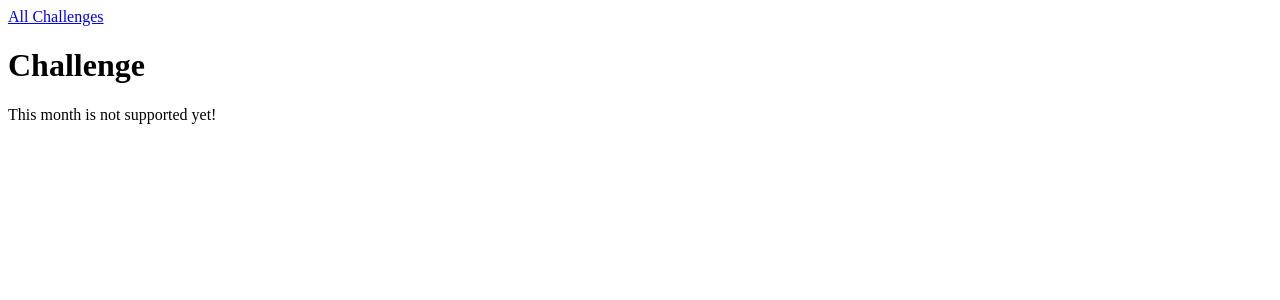
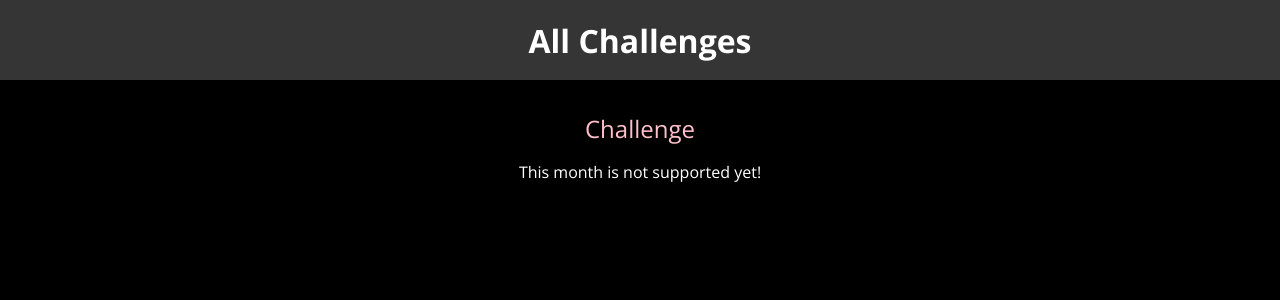
Before and after one commit to LuisFernandoLV25/djangoproject, a Django app: template challenges/templates/challenges/challenge.html in a window 1280 px wide. Shown: the top 300 px of the page. Run offline with Django 5.2, Linux system fonts and the light colour scheme; the template is opened without the code that fills it, so the values that code supplies are empty.

Commit message:
Archivos globales estaticos y estilos CSS

```diff
--- /dev/null
+++ b/challenges/static/challenges/challenge.css
@@ -0,0 +1,22 @@
+h1,h2{
+    font-weight: bold;
+    text-align: center;
+    color:white;
+}
+
+h1{
+    font-size: 1.5rem;
+    margin: 2rem 0 1rem 0;
+    font-weight: normal;
+    color: pink;
+}
+h2{
+    font-size: 3rem;
+    font-weight: bold;
+}
+
+
+.fallback{
+    text-align: center;
+    color: white;
+}
--- a/challenges/static/challenges/challenges.css
+++ /dev/null
@@ -1,3 +0,0 @@
-ul{
-    list-style: none;
-}
--- /dev/null
+++ b/challenges/static/challenges/includes/header.css
@@ -0,0 +1,25 @@
+header{
+    width: 100%;
+    height: 5rem;
+    background-color: #353535;
+}
+
+header nav{
+    width: 100%;
+    height: 100%;
+    display: flex;
+    justify-content: center;
+    align-items: center;
+}
+
+header nav a{
+    color: white;
+    font-size: 2rem;
+    font-weight: bold;
+    text-decoration: none;
+}
+
+header nav a:hover,
+header nav a:active{
+    color:pink;
+}
--- a/challenges/templates/challenges/challenge.html
+++ b/challenges/templates/challenges/challenge.html
@@ -1,4 +1,9 @@
 {% extends "base.html" %}
+{% load static %}
+{% block css_files %}
+<link rel="stylesheet" href="{% static "challenges/challenge.css" %}">
+<link rel="stylesheet" href="{% static "challenges/includes/header.css" %}">
+{% endblock %}
 {% block page_title %}
 {{month_name|title}}Challenge
 {% endblock %}
@@ -8,7 +13,7 @@
     {% if text is not None %}
     <h2>{{text}}</h2>
     {% else %}
-    <p>
+    <p class="fallback">
         This month is not supported yet!
     </p>
     {% endif %}
--- a/challenges/templates/challenges/index.html
+++ b/challenges/templates/challenges/index.html
@@ -1,7 +1,8 @@
 {% extends "base.html" %}
 {% load static %}
 {% block css_files %}
-<link rel="stylesheet" href="{% static "challenges/challenges.css" %}">
+<link rel="stylesheet" href="{% static "challenges/index.css" %}">
+<link rel="stylesheet" href="{% static "challenges/includes/header.css" %}">
 {% endblock %}
 {% block page_title %}
 All Challenges
--- a/monthly_challenges/settings.py
+++ b/monthly_challenges/settings.py
@@ -124,3 +124,7 @@ STATIC_URL = 'static/'
 # https://docs.djangoproject.com/en/5.0/ref/settings/#default-auto-field
 
 DEFAULT_AUTO_FIELD = 'django.db.models.BigAutoField'
+
+STATICFILES_DIRS = [
+    BASE_DIR / "static"
+]
--- /dev/null
+++ b/static/style.css
@@ -0,0 +1,10 @@
+@import url('https://fonts.googleapis.com/css2?family=Open+Sans:ital,wght@0,300..800;1,300..800&display=swap');
+
+html {
+    font-family: "Open Sans", sans-serif;
+}
+
+body{
+    margin: 0;
+    background-color: black;
+}
--- a/templates/base.html
+++ b/templates/base.html
@@ -1,9 +1,11 @@
+{% load static %}
 <!DOCTYPE html>
 <html lang="en">
 <head>
     <meta charset="UTF-8">
     <meta name="viewport" content="width=device-width, initial-scale=1.0">
     <title>{% block page_title  %} My Challenges{% endblock  %}</title>
+    <link rel="stylesheet" href="{%static "style.css"%}">
     {% block css_files %}{% endblock %}
 </head>
 <body>
```
Also changed, not shown: challenges/static/challenges/index.css (added, +38 -0 lines).
